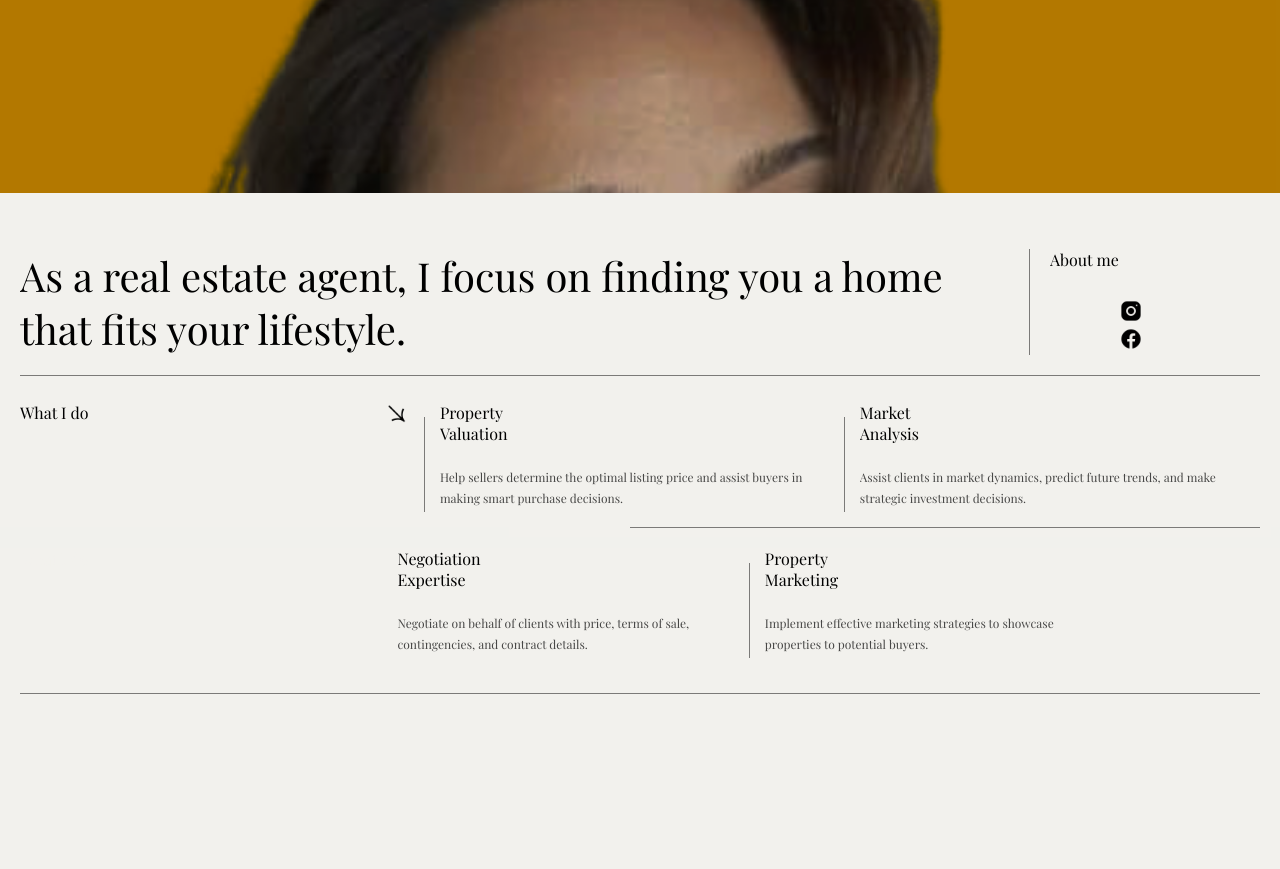
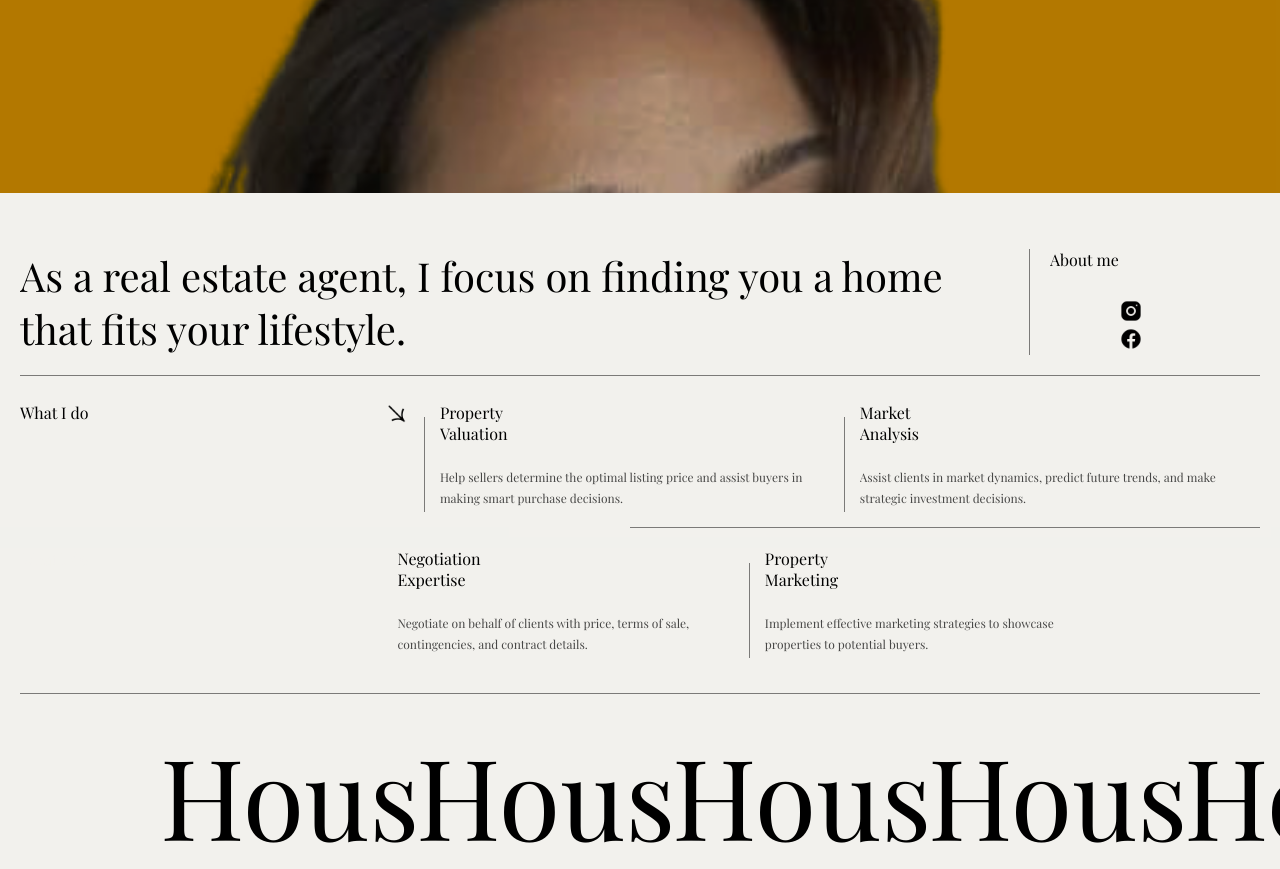
Before and after one commit to gtzjesus/JesicaArreola, a React (Vite) app: page / in a window 1280 px wide. Shown: the part 480-1349 px from the top of the page. Before the commit the page ends 1200 px from the top, so only its background shows below. Built offline with nearby package versions, Linux system fonts and the light colour scheme.

Commit message:
Banner component implementation

```diff
--- a/src/components/work/Work.jsx
+++ b/src/components/work/Work.jsx
@@ -1,7 +1,7 @@
 // ------------------------------
-// File: Landing.js
+// File: Work.js
 // ------------------------------
-// Description: React component for displaying landing page (first thing USER sees).
+// Description: React component for displaying content.
 // ------------------------------
 
 // ------------------------------
--- a/src/pages/home/Home.jsx
+++ b/src/pages/home/Home.jsx
@@ -2,6 +2,7 @@ import About from '../../components/about/About';
 import Landing from '../../components/landing/Landing';
 import Work from '../../components/work/Work';
 import Navigation from '../../navigation/Navigation';
+import Banner from '../../ui/banners/Banner';
 
 function Home() {
   return (
@@ -10,6 +11,7 @@ function Home() {
       <Landing />
       <About />
       <Work />
+      <Banner />
     </>
   );
 }
--- /dev/null
+++ b/src/ui/banners/Banner.jsx
@@ -0,0 +1,73 @@
+// ------------------------------
+// File: Banner.js
+// ------------------------------
+// Description: React component for displaying moving horizontal banner with multiple texts HOUSES.
+// ------------------------------
+
+// ------------------------------
+// Imports
+// ------------------------------
+// This section has all necessary imports for this component.
+import React, { useEffect, useRef } from 'react';
+import styled, { keyframes } from 'styled-components';
+
+// ------------------------------
+// Styled Componenets
+// ------------------------------
+// This section has all CSS styles configured for every HTML element.
+// Define keyframes for the moving animation
+const moveText = keyframes`
+  0% {
+    transform: translateX(100%);
+  }
+  100% {
+    transform: translateX(-100%);
+  }
+`;
+
+// Styled components for the banner and text elements
+const StyledBanner = styled.div``;
+
+const TextContainer = styled.div`
+  display: flex;
+
+  animation: ${moveText} ${(props) => props.animationDuration}s linear infinite; /* Apply animation */
+`;
+
+const Text = styled.div`
+  font-size: var(--font-xxlarge);
+  padding-right: 15rem;
+`;
+
+// ------------------------------
+// Component
+// ------------------------------
+// This section has our React Component which handles the hook data
+function Banner() {
+  const textContainerRef = useRef(null);
+  const [containerWidth, setContainerWidth] = React.useState(0);
+
+  useEffect(() => {
+    if (textContainerRef.current) {
+      setContainerWidth(textContainerRef.current.offsetWidth);
+    }
+  }, []);
+  return (
+    <StyledBanner>
+      <TextContainer
+        ref={textContainerRef}
+        containerWidth={containerWidth}
+        animationDuration={containerWidth / 100}
+      >
+        <Text>Houses</Text>
+        <Text>Houses</Text>
+        <Text>Houses</Text>
+        <Text>Houses</Text>
+        <Text>Houses</Text>
+      </TextContainer>
+    </StyledBanner>
+  );
+}
+
+// Export the Component (reusable)
+export default Banner;
```
